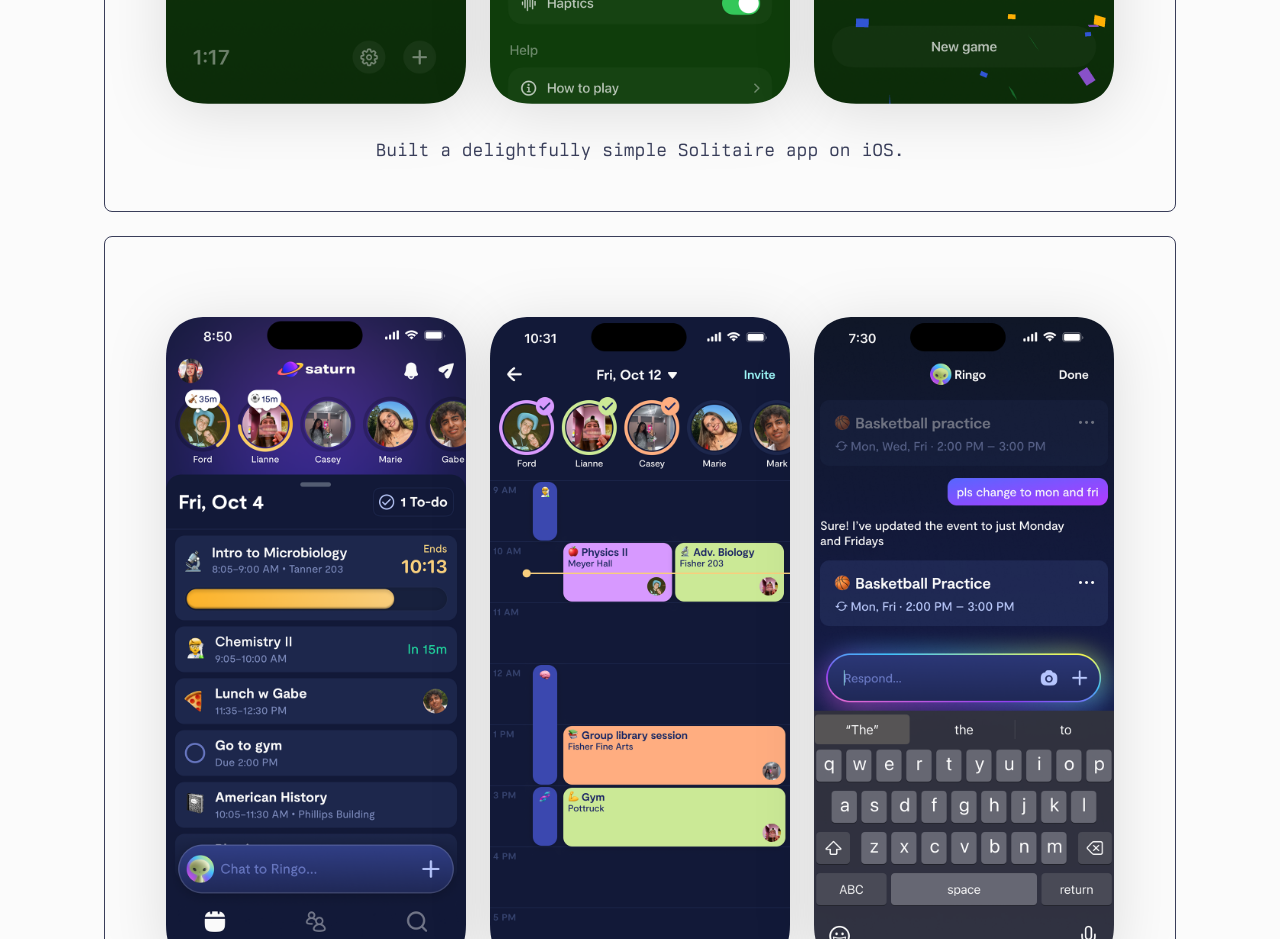
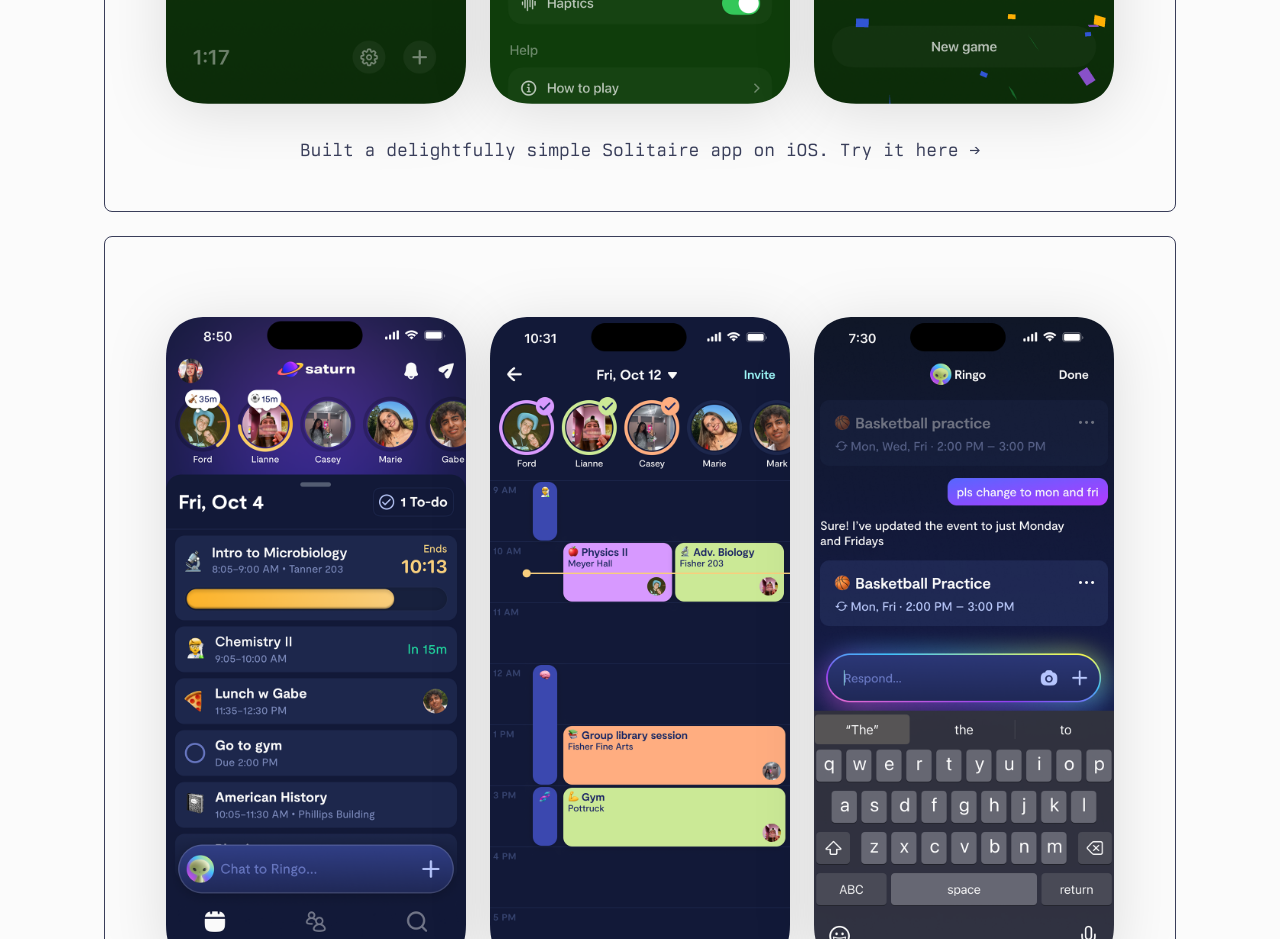
Before and after one commit to nathanbulrich/nathanu-portfolio, a Next.js app: page / in a window 1280 px wide. Shown: the part 2000-2939 px from the top of the page. Built offline with nearby package versions, Linux system fonts and the light colour scheme.

Commit message:
Update page.tsx

```diff
--- a/src/app/page.tsx
+++ b/src/app/page.tsx
@@ -24,6 +24,10 @@ const projects = [
       "/images/solitaire-3.png",
     ],
     description: "Built a delightfully simple Solitaire app on iOS.",
+    link: {
+      text: "Try it here",
+      href: "https://apps.apple.com/us/app/solitaire-minimal/id6759523921",
+    },
   },
   {
     title: "Saturn",
```
